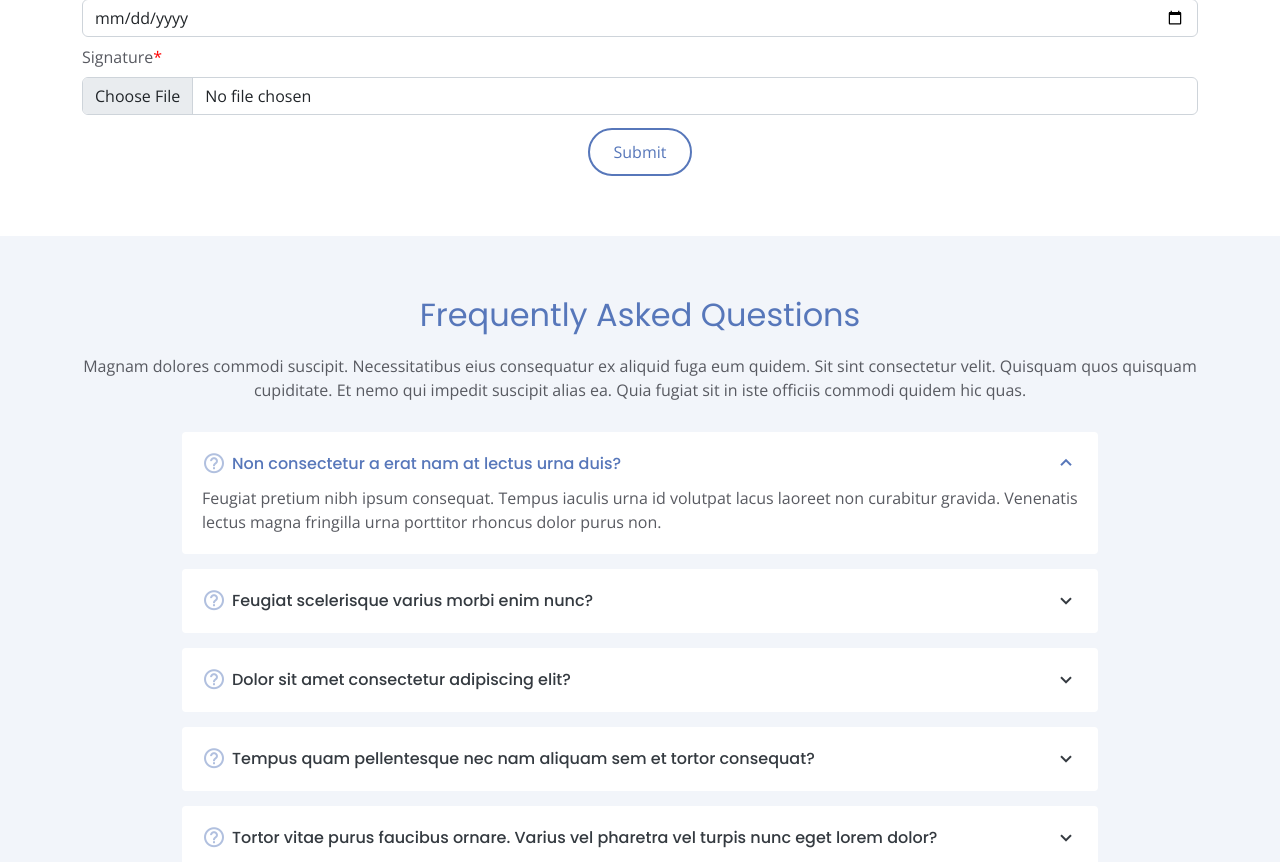
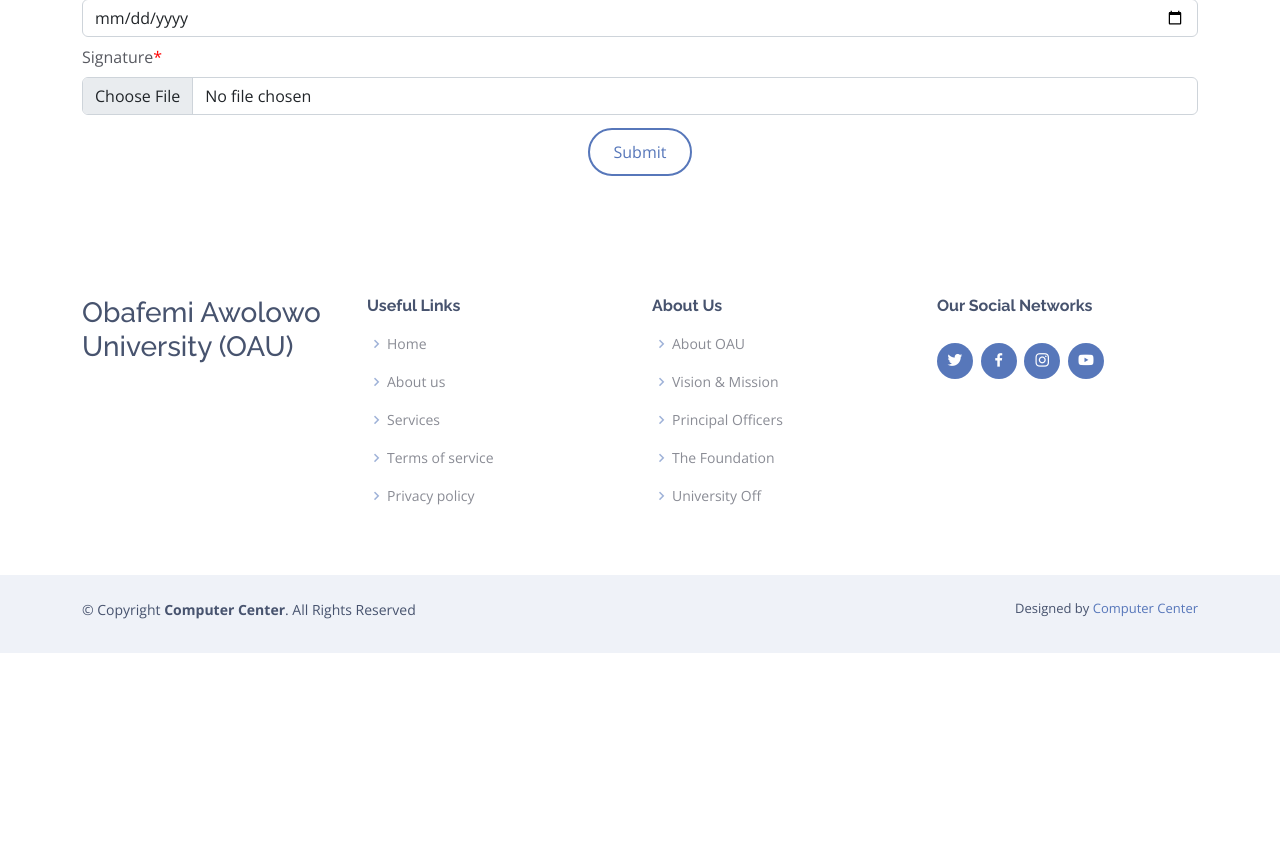
Before and after one commit to Surdy-A/application, a Django app: page / in a window 1280 px wide. Shown: the part 5638-6500 px from the top of the page. After the commit the page ends 6291 px from the top, so only its background shows below. Run offline with Django 4.2, Linux system fonts and the light colour scheme; some libraries are stand-ins or nearby versions.

Commit message:
remove FAQ

```diff
--- a/templates/index.html
+++ b/templates/index.html
@@ -41,7 +41,6 @@
       <nav id="navbar" class="navbar">
         <ul>
           <li><a class="nav-link scrollto active" href="#hero">Home</a></li>
-          <li><a class="nav-link scrollto" href="#faq">F.A.Q</a></li>
           <li><a class="nav-link scrollto" href="#contact">Apply</a></li>
           <li><a class="getstarted scrollto" href="#features">Pay</a></li>
         </ul>
@@ -298,69 +297,6 @@
         </div>
       </section><!-- End Application Section -->
 
-    <!-- ======= Frequently Asked Questions Section ======= -->
-    <section id="faq" class="faq section-bg">
-      <div class="container" data-aos="fade-up">
-
-        <div class="section-title">
-
-          <h2>Frequently Asked Questions</h2>
-          <p>Magnam dolores commodi suscipit. Necessitatibus eius consequatur ex aliquid fuga eum quidem. Sit sint consectetur velit. Quisquam quos quisquam cupiditate. Et nemo qui impedit suscipit alias ea. Quia fugiat sit in iste officiis commodi quidem hic quas.</p>
-        </div>
-
-        <div class="accordion-list">
-          <ul>
-            <li data-aos="fade-up">
-              <i class="bx bx-help-circle icon-help"></i> <a data-bs-toggle="collapse" class="collapse" data-bs-target="#accordion-list-1">Non consectetur a erat nam at lectus urna duis? <i class="bx bx-chevron-down icon-show"></i><i class="bx bx-chevron-up icon-close"></i></a>
-              <div id="accordion-list-1" class="collapse show" data-bs-parent=".accordion-list">
-                <p>
-                  Feugiat pretium nibh ipsum consequat. Tempus iaculis urna id volutpat lacus laoreet non curabitur gravida. Venenatis lectus magna fringilla urna porttitor rhoncus dolor purus non.
-                </p>
-              </div>
-            </li>
-
-            <li data-aos="fade-up" data-aos-delay="100">
-              <i class="bx bx-help-circle icon-help"></i> <a data-bs-toggle="collapse" data-bs-target="#accordion-list-2" class="collapsed">Feugiat scelerisque varius morbi enim nunc? <i class="bx bx-chevron-down icon-show"></i><i class="bx bx-chevron-up icon-close"></i></a>
-              <div id="accordion-list-2" class="collapse" data-bs-parent=".accordion-list">
-                <p>
-                  Dolor sit amet consectetur adipiscing elit pellentesque habitant morbi. Id interdum velit laoreet id donec ultrices. Fringilla phasellus faucibus scelerisque eleifend donec pretium. Est pellentesque elit ullamcorper dignissim. Mauris ultrices eros in cursus turpis massa tincidunt dui.
-                </p>
-              </div>
-            </li>
-
-            <li data-aos="fade-up" data-aos-delay="200">
-              <i class="bx bx-help-circle icon-help"></i> <a data-bs-toggle="collapse" data-bs-target="#accordion-list-3" class="collapsed">Dolor sit amet consectetur adipiscing elit? <i class="bx bx-chevron-down icon-show"></i><i class="bx bx-chevron-up icon-close"></i></a>
-              <div id="accordion-list-3" class="collapse" data-bs-parent=".accordion-list">
-                <p>
-                  Eleifend mi in nulla posuere sollicitudin aliquam ultrices sagittis orci. Faucibus pulvinar elementum integer enim. Sem nulla pharetra diam sit amet nisl suscipit. Rutrum tellus pellentesque eu tincidunt. Lectus urna duis convallis convallis tellus. Urna molestie at elementum eu facilisis sed odio morbi quis
-                </p>
-              </div>
-            </li>
-
-            <li data-aos="fade-up" data-aos-delay="300">
-              <i class="bx bx-help-circle icon-help"></i> <a data-bs-toggle="collapse" data-bs-target="#accordion-list-4" class="collapsed">Tempus quam pellentesque nec nam aliquam sem et tortor consequat? <i class="bx bx-chevron-down icon-show"></i><i class="bx bx-chevron-up icon-close"></i></a>
-              <div id="accordion-list-4" class="collapse" data-bs-parent=".accordion-list">
-                <p>
-                  Molestie a iaculis at erat pellentesque adipiscing commodo. Dignissim suspendisse in est ante in. Nunc vel risus commodo viverra maecenas accumsan. Sit amet nisl suscipit adipiscing bibendum est. Purus gravida quis blandit turpis cursus in.
-                </p>
-              </div>
-            </li>
-
-            <li data-aos="fade-up" data-aos-delay="400">
-              <i class="bx bx-help-circle icon-help"></i> <a data-bs-toggle="collapse" data-bs-target="#accordion-list-5" class="collapsed">Tortor vitae purus faucibus ornare. Varius vel pharetra vel turpis nunc eget lorem dolor? <i class="bx bx-chevron-down icon-show"></i><i class="bx bx-chevron-up icon-close"></i></a>
-              <div id="accordion-list-5" class="collapse" data-bs-parent=".accordion-list">
-                <p>
-                  Laoreet sit amet cursus sit amet dictum sit amet justo. Mauris vitae ultricies leo integer malesuada nunc vel. Tincidunt eget nullam non nisi est sit amet. Turpis nunc eget lorem dolor sed. Ut venenatis tellus in metus vulputate eu scelerisque.
-                </p>
-              </div>
-            </li>
-
-          </ul>
-        </div>
-
-      </div>
-    </section><!-- End Frequently Asked Questions Section -->
-
   </main><!-- End #main -->
 
   <!-- ======= Footer ======= -->
@@ -370,14 +306,7 @@
         <div class="row">
 
           <div class="col-lg-3 col-md-6 footer-contact">
-            <h3>Appland</h3>
-            <p>
-              A108 Adam Street <br>
-              New York, NY 535022<br>
-              United States <br><br>
-              <strong>Phone:</strong> +1 5589 55488 55<br>
-              <strong>Email:</strong> info@example.com<br>
-            </p>
+            <h3>Obafemi Awolowo University (OAU)</h3>
           </div>
 
           <div class="col-lg-3 col-md-6 footer-links">
@@ -392,25 +321,23 @@
           </div>
 
           <div class="col-lg-3 col-md-6 footer-links">
-            <h4>Our Services</h4>
+            <h4>About Us</h4>
             <ul>
-              <li><i class="bx bx-chevron-right"></i> <a href="#">Web Design</a></li>
-              <li><i class="bx bx-chevron-right"></i> <a href="#">Web Development</a></li>
-              <li><i class="bx bx-chevron-right"></i> <a href="#">Product Management</a></li>
-              <li><i class="bx bx-chevron-right"></i> <a href="#">Marketing</a></li>
-              <li><i class="bx bx-chevron-right"></i> <a href="#">Graphic Design</a></li>
+              <li><i class="bx bx-chevron-right"></i> <a href="#">About OAU</a></li>
+              <li><i class="bx bx-chevron-right"></i> <a href="#">Vision & Mission</a></li>
+              <li><i class="bx bx-chevron-right"></i> <a href="#">Principal Officers</a></li>
+              <li><i class="bx bx-chevron-right"></i> <a href="#">The Foundation</a></li>
+              <li><i class="bx bx-chevron-right"></i> <a href="#">University Off</a></li>
             </ul>
           </div>
 
           <div class="col-lg-3 col-md-6 footer-links">
             <h4>Our Social Networks</h4>
-            <p>Cras fermentum odio eu feugiat lide par naso tierra videa magna derita valies</p>
             <div class="social-links mt-3">
-              <a href="#" class="twitter"><i class="bx bxl-twitter"></i></a>
-              <a href="#" class="facebook"><i class="bx bxl-facebook"></i></a>
-              <a href="#" class="instagram"><i class="bx bxl-instagram"></i></a>
-              <a href="#" class="google-plus"><i class="bx bxl-skype"></i></a>
-              <a href="#" class="linkedin"><i class="bx bxl-linkedin"></i></a>
+              <a href="https://twitter.com/OAUniversity" class="twitter"><i class="bx bxl-twitter"></i></a>
+              <a href="https://www.facebook.com/OAUniversity" class="facebook"><i class="bx bxl-facebook"></i></a>
+              <a href="https://www.instagram.com/OAUniversity/" class="instagram"><i class="bx bxl-instagram"></i></a>
+              <a href="http://youtube.com/channel/UCGRJq_dnirj1OjEiSamcoDA" class="youtube"><i class="bx bxl-youtube"></i></a>
             </div>
           </div>
 
```
